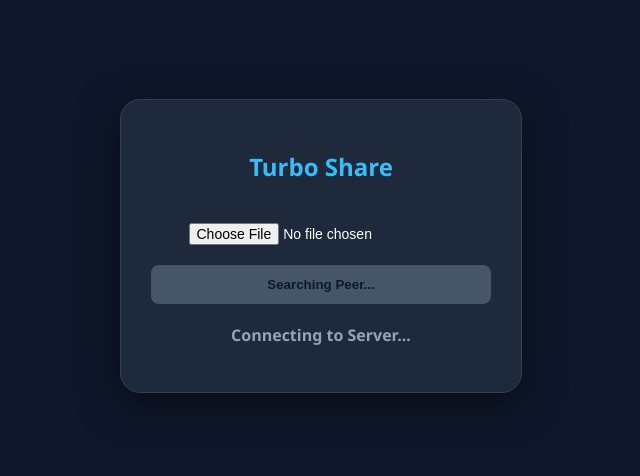
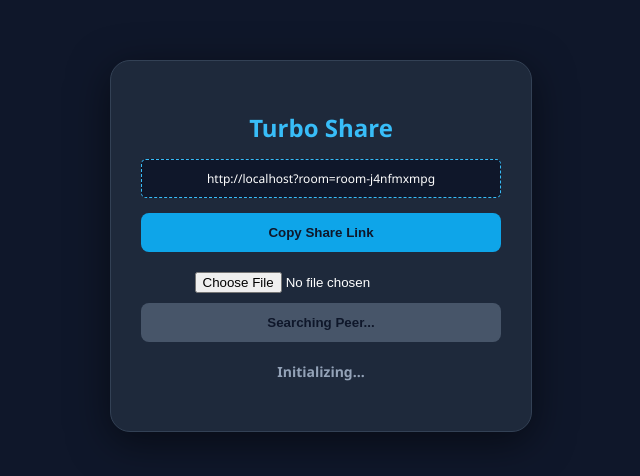
Before and after one commit to NazmusSakibShohan/Turbo-Share, a website: page index.html in a window 1280 px wide. Shown: the part 154-630 px from the top of the page, without its empty margins (319-959 px from the left). Drawn offline with nearby package versions, Linux system fonts and the light colour scheme; no server answers.

Commit message:
Update index.html

```diff
--- a/index.html
+++ b/index.html
@@ -3,45 +3,63 @@
 <head>
     <meta charset="UTF-8">
     <meta name="viewport" content="width=device-width, initial-scale=1.0">
-    <title>Turbo Share - Private</title>
+    <title>Turbo Share - Link Based</title>
     <style>
-        body { font-family: 'Segoe UI', sans-serif; background: #0f172a; color: white; display: flex; align-items: center; justify-content: center; height: 100vh; margin: 0; }
-        .box { background: #1e293b; padding: 30px; border-radius: 20px; box-shadow: 0 10px 40px rgba(0,0,0,0.5); text-align: center; width: 340px; border: 1px solid #334155; }
-        h2 { margin-bottom: 20px; color: #38bdf8; }
-        input[type="file"] { margin: 20px 0; font-size: 14px; }
-        #status { font-weight: bold; margin-top: 20px; color: #94a3b8; }
-        .btn { background: #38bdf8; color: #0f172a; border: none; padding: 12px 25px; border-radius: 8px; cursor: pointer; font-weight: bold; width: 100%; transition: 0.3s; }
+        body { font-family: 'Segoe UI', sans-serif; background: #0f172a; color: white; display: flex; align-items: center; justify-content: center; min-height: 100vh; margin: 0; }
+        .box { background: #1e293b; padding: 30px; border-radius: 20px; box-shadow: 0 10px 40px rgba(0,0,0,0.5); text-align: center; width: 360px; border: 1px solid #334155; }
+        h2 { margin-bottom: 15px; color: #38bdf8; }
+        #status { font-weight: bold; margin: 20px 0; color: #94a3b8; font-size: 14px; }
+        .btn { background: #38bdf8; color: #0f172a; border: none; padding: 12px 25px; border-radius: 8px; cursor: pointer; font-weight: bold; width: 100%; transition: 0.3s; margin-top: 10px; }
         .btn:disabled { background: #475569; cursor: not-allowed; }
+        .link-area { background: #0f172a; padding: 10px; border-radius: 5px; margin: 15px 0; font-size: 12px; word-break: break-all; border: 1px dashed #38bdf8; display: none; }
     </style>
 </head>
 <body>
     <div class="box">
         <h2>Turbo Share</h2>
-        <input type="file" id="fileInput">
+        <div id="linkContainer" class="link-area"></div>
+        <button id="copyBtn" class="btn" style="display:none; background:#0ea5e9;" onclick="copyLink()">Copy Share Link</button>
+
+        <input type="file" id="fileInput" style="margin-top: 20px;">
         <button class="btn" id="sendBtn" onclick="sendFile()" disabled>Searching Peer...</button>
-        <p id="status">Connecting to Server...</p>
+        <p id="status">Initializing...</p>
     </div>
 
     <script src="https://cdn.socket.io/4.7.2/socket.io.min.js"></script>
     <script>
         const socket = io({ transports: ['polling', 'websocket'] });
-        const room = "personal-secure-share-99"; // আপনার সিক্রেট রুম
+
+        // URL থেকে রুম আইডি নেওয়া বা নতুন জেনারেট করা
+        const urlParams = new URLSearchParams(window.location.search);
+        let room = urlParams.get('room');
+
+        if (!room) {
+            room = "room-" + Math.random().toString(36).substr(2, 9);
+            const shareLink = window.location.origin + "?room=" + room;
+            document.getElementById('linkContainer').innerText = shareLink;
+            document.getElementById('linkContainer').style.display = "block";
+            document.getElementById('copyBtn').style.display = "block";
+        }
+
         let pc;
         let dc;
-
         const config = {
             iceServers: [
                 { urls: "stun:stun.l.google.com:19302" },
-                { urls: "stun:stun1.l.google.com:19302" },
-                { urls: "stun:stun2.l.google.com:19302" },
                 { urls: "stun:global.stun.twilio.com:3478" }
             ]
         };
 
         socket.on('connect', () => {
-            document.getElementById('status').innerText = "Server Connected. Open on 2nd device.";
+            document.getElementById('status').innerText = "Server Connected. Share the link!";
             socket.emit('join', room);
         });
+
+        function copyLink() {
+            const link = document.getElementById('linkContainer').innerText;
+            navigator.clipboard.writeText(link);
+            alert("Link copied! Send it to the receiver.");
+        }
 
         function init() {
             pc = new RTCPeerConnection(config);
@@ -64,13 +82,13 @@
                 const blob = new Blob([e.data]);
                 const url = URL.createObjectURL(blob);
                 const a = document.createElement('a');
-                a.href = url; a.download = "shared_file"; a.click();
+                a.href = url; a.download = "received_file"; a.click();
                 document.getElementById('status').innerText = "File Received!";
             };
         }
 
         socket.on('user-joined', async () => {
-            document.getElementById('status').innerText = "Peer Found! Handshaking...";
+            document.getElementById('status').innerText = "Peer Found! Connecting...";
             init();
             dc = pc.createDataChannel("transfer");
             setupDC();
@@ -89,13 +107,13 @@
             } else if (data.answer) {
                 await pc.setRemoteDescription(new RTCSessionDescription(data.answer));
             } else if (data.candidate) {
-                await pc.addIceCandidate(new RTCIceCandidate(data.candidate)).catch(e => {});
+                await pc.addIceCandidate(new RTCIceCandidate(data.candidate)).catch(() => {});
             }
         });
 
         async function sendFile() {
             const file = document.getElementById('fileInput').files[0];
-            if (!file) return;
+            if (!file) return alert("Select a file first");
             const buffer = await file.arrayBuffer();
             dc.send(buffer);
             document.getElementById('status').innerText = "File Sent!";
```
